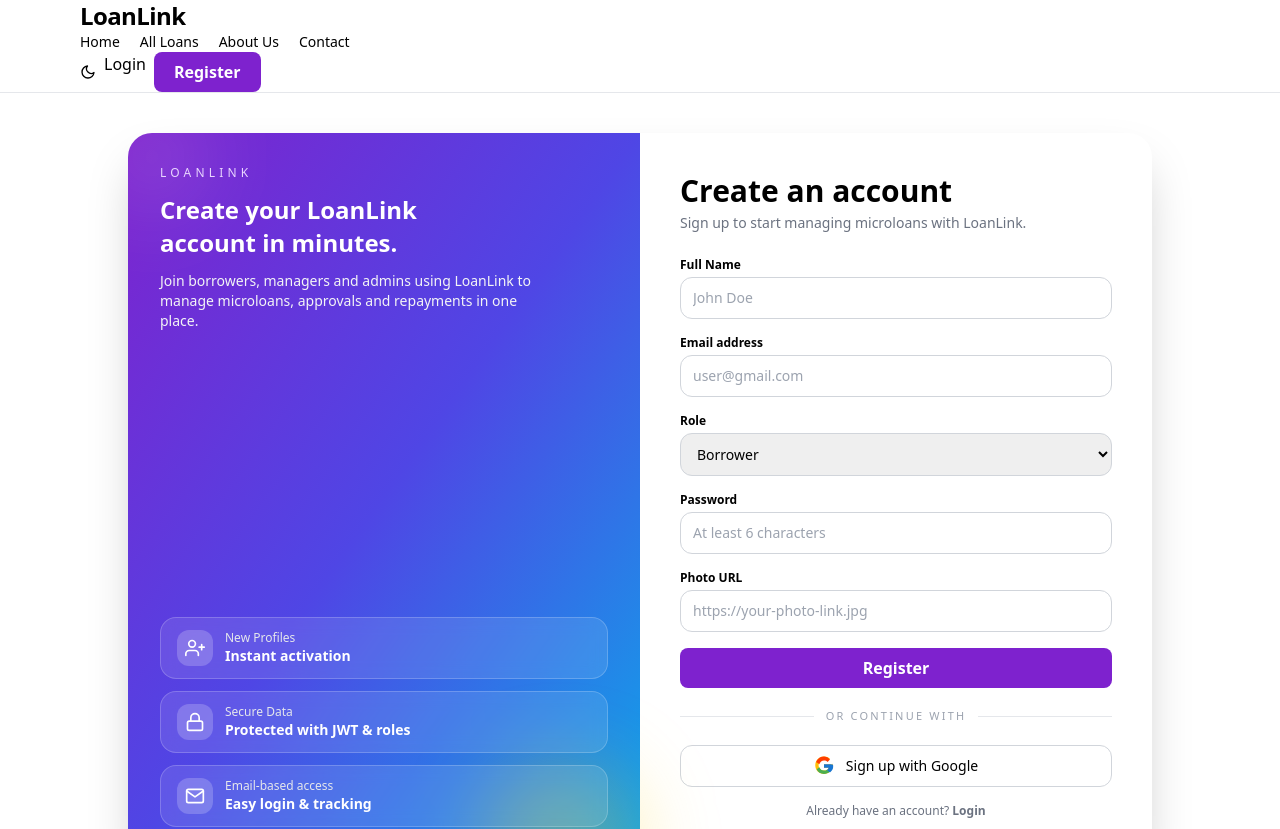
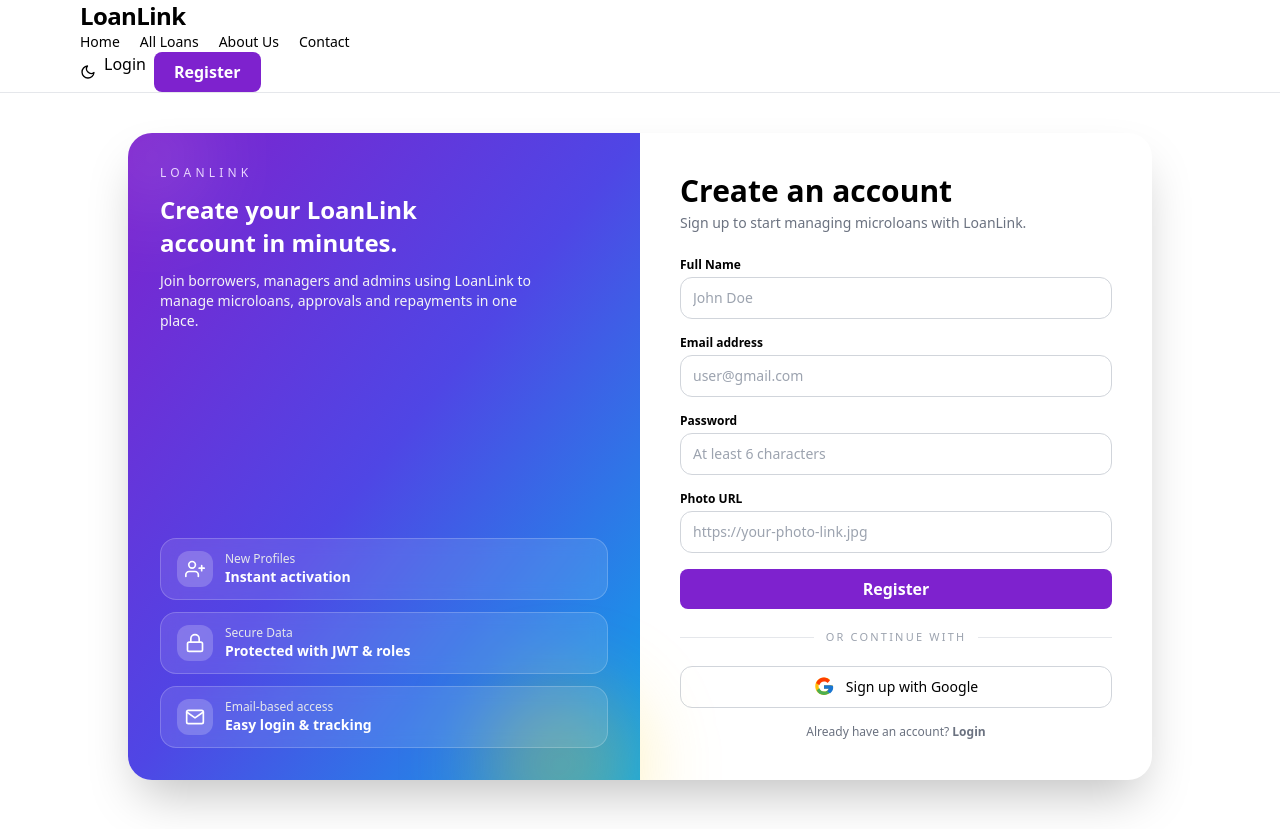
Before and after one commit to towhiduzzaman-plabon/Bank-Loan-Approval-Tracker-Systems-Client, a React (Vite) app: page /register in a window 1280 px wide. Shown: the top 829 px of the page. Built offline with nearby package versions, Linux system fonts and the light colour scheme; no server answers.

Commit message:
again replace register form

```diff
--- a/src/pages/Auth/Register.jsx
+++ b/src/pages/Auth/Register.jsx
@@ -22,7 +22,6 @@
     const email = form.email.value;
     const password = form.password.value;
     const photo = form.photo.value;
-    const role = form.role.value || "borrower";
 
     try {
       // Firebase create user
@@ -31,12 +30,11 @@
       // Update Firebase Profile
       await updateUserProfile(name, photo);
 
-      // Create / login user in backend + role send
+      // Create / login user in backend
       await axiosPublic.post("/api/auth/jwt", {
         email,
         name,
         photoURL: photo,
-        role,
       });
 
       Swal.fire("Success", "Account created successfully!", "success");
@@ -53,12 +51,10 @@
     try {
       const result = await googleSignIn();
 
-      // Google diye register hole by default borrower
       await axiosPublic.post("/api/auth/jwt", {
         email: result.user.email,
         name: result.user.displayName,
         photoURL: result.user.photoURL,
-        role: "borrower",
       });
 
       navigate("/");
@@ -182,23 +178,6 @@
                 />
               </div>
 
-
-              <div>
-                <label className="text-xs font-semibold mb-1 block">
-                  Role
-                </label>
-                <select
-                  name="role"
-                  className="w-full border border-gray-300 rounded-xl px-3 py-2.5 text-sm focus:outline-none focus:border-purple-500 focus:ring-1 focus:ring-purple-500 bg-base-100"
-                  defaultValue="borrower"
-                  required
-                >
-                  <option value="borrower">Borrower</option>
-                  <option value="manager">Manager</option>
-
-                </select>
-              </div>
-
               {/* Password */}
               <div>
                 <label className="text-xs font-semibold mb-1 block">
@@ -245,12 +224,13 @@
               <div className="h-px flex-1 bg-gray-200" />
             </div>
 
-            {/* Google Register Button */}
+            {/* Google Register Button – same style as Login */}
             <button
               type="button"
               onClick={handleGoogleRegister}
               className="w-full rounded-xl py-2.5 px-3 text-sm font-medium flex items-center justify-center gap-3 border border-gray-300 bg-white hover:bg-gray-50 hover:shadow-md transition"
             >
+              {/* Google "G" */}
               <span className="w-5 h-5">
                 <svg
                   viewBox="0 0 48 48"
```
